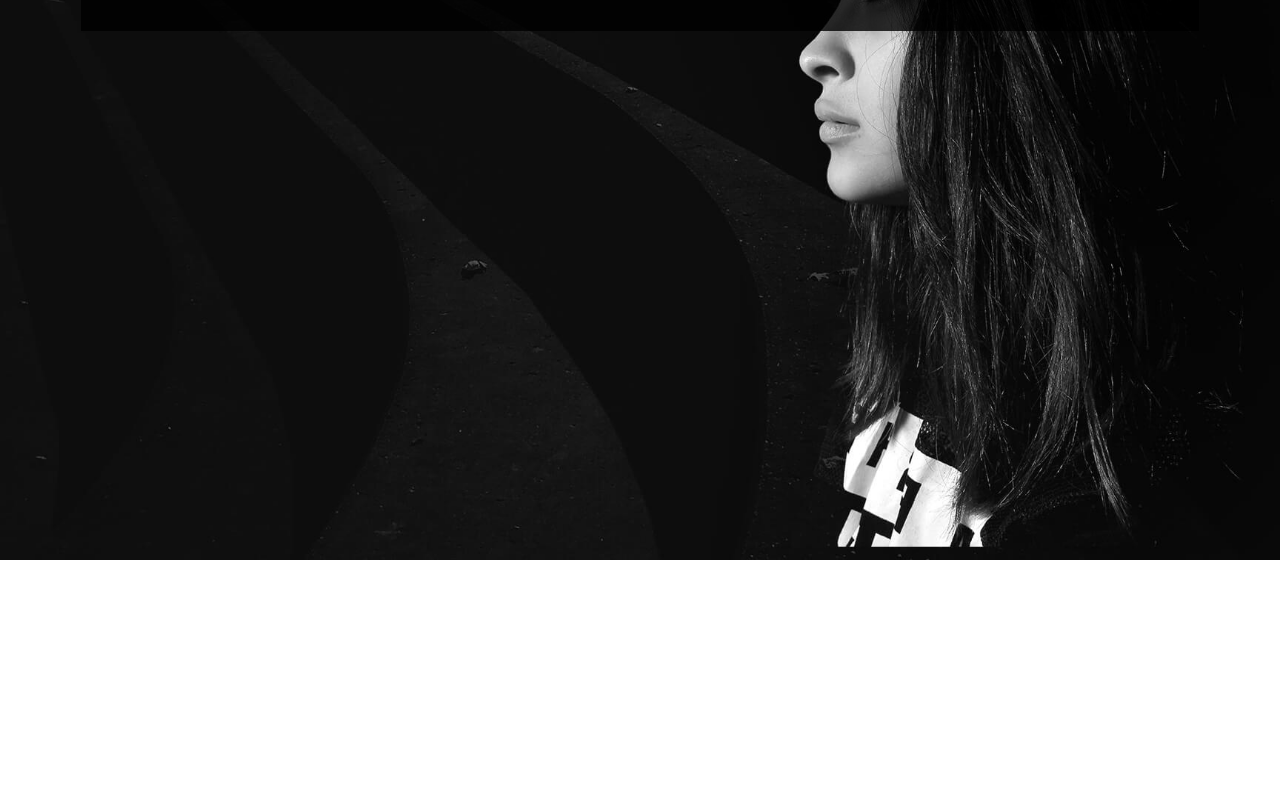
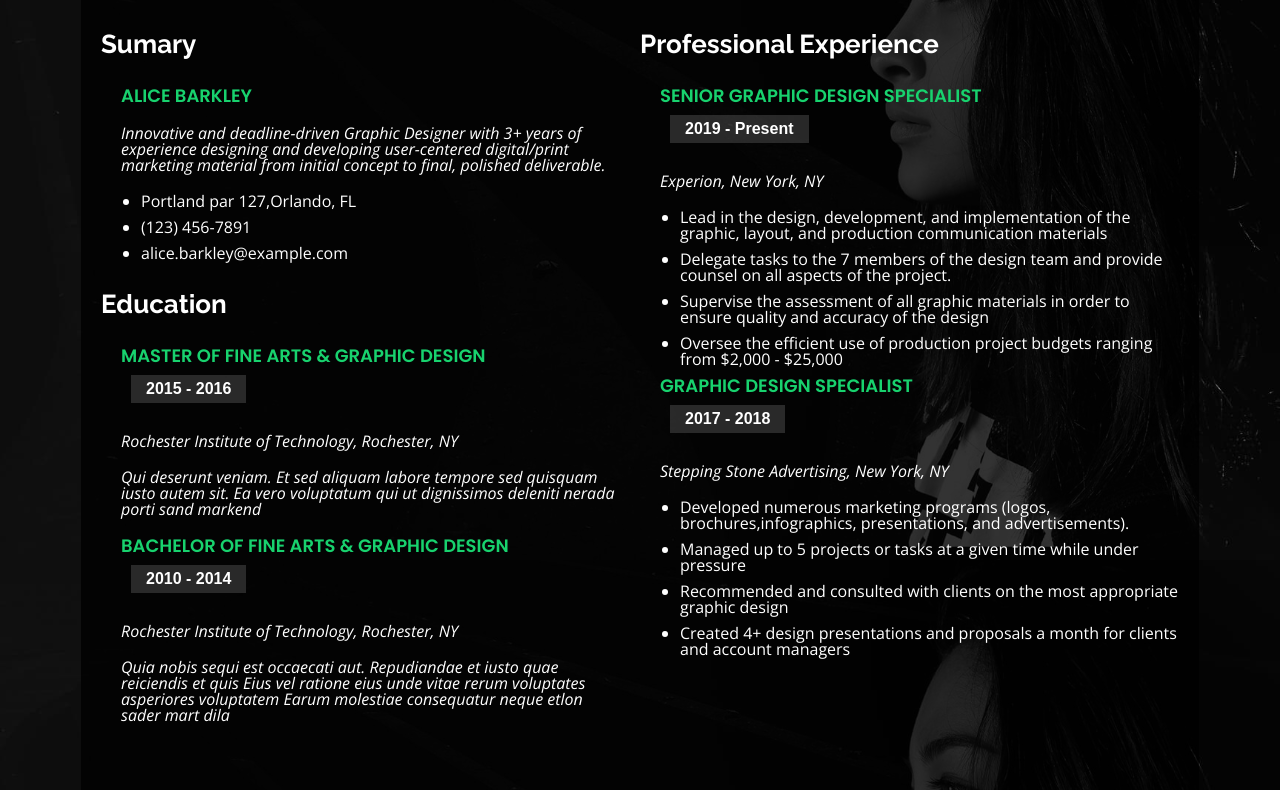
Before and after one commit to SundarRajan851/personal-portfolio, a plain HTML site: page resume.html in a window 1280 px wide. Shown: the part 240-1030 px from the top of the page. Before the commit the page ends 800 px from the top, so only its background shows below. Drawn offline with nearby package versions, Linux system fonts and the light colour scheme.

Commit message:
Add resume

```diff
--- a/css/style.css
+++ b/css/style.css
@@ -316,3 +316,59 @@ h3::after{
 .portfolio2 table{
     margin-left: 20px;
 }
+.resume3{
+    display: flex;
+    margin: 20px 20px;
+    font-family: "Open Sans", sans-serif;
+}
+.resume3 h4{
+    font-size: 20px;
+}
+.resume3-1, .resume3-2{
+    flex-basis: 50%;
+}
+.resume3 h4{
+    font-size: 26px;
+    font-weight: 700;
+    margin-top: 20px;
+    margin-bottom: 20px;
+    color: #fff;
+}
+.resume3 h5{
+    line-height: 18px;
+    font-size: 18px;
+    font-weight: 600;
+    text-transform: uppercase;
+    font-family: "Poppins", sans-serif;
+    color: #18d26e;
+    margin-bottom: 10px;
+    padding-left: 20px;
+}
+.resume3-1-1, .resume3-1-2{
+    padding: 0 0 20px 20px;
+    margin-top: -2px;
+    border-left: 2px solid white;
+    position: relative;
+}
+.resume3 p{
+    margin: 20px;
+    font-size: 16px;
+    font-style: italic;
+}
+.resume3 li{
+    margin-left: 40px;
+    font-size: 16px;
+    padding-bottom: 10px;
+}
+.resume3 button{
+    font-size: 16px;
+    background: rgba(255, 255, 255, 0.15);
+    padding: 5px 15px;
+    display: inline-block;
+    font-weight: 600;
+    margin-bottom: 10px;
+    margin-left: 30px;
+    background-color: solid gray;
+    border: none;
+    color: white;
+}
--- a/resume.html
+++ b/resume.html
@@ -27,6 +27,54 @@
     <div class="resume2">
         <h3>RESUME</h3>
         <h2>CHECK MY RESUME</h2>
+        <div class="resume3">
+            <div class="resume3-1">
+                <h4>Sumary</h4>
+                <div class="resume-3-1-1">
+                    <h5>ALICE BARKLEY</h5>
+                    <p>Innovative and deadline-driven Graphic Designer with 3+ years of experience designing and developing user-centered digital/print marketing material from initial concept to final, polished deliverable.</p>
+                    <ul>
+                        <li>Portland par 127,Orlando, FL</li>
+                        <li>(123) 456-7891</li>
+                        <li>alice.barkley@example.com</li>
+                    </ul>
+                </div>
+                <h4>Education</h4>
+                <div class="resume-3-1-2">
+                    <h5>MASTER OF FINE ARTS & GRAPHIC DESIGN</h5>
+                    <button>2015 - 2016</button>
+                    <p>Rochester Institute of Technology, Rochester, NY</p>
+                    <p>Qui deserunt veniam. Et sed aliquam labore tempore sed quisquam iusto autem sit. Ea vero voluptatum qui ut dignissimos deleniti nerada porti sand markend</p>
+                    <h5>BACHELOR OF FINE ARTS & GRAPHIC DESIGN</h5>
+                    <button>2010 - 2014</button>
+                    <p>Rochester Institute of Technology, Rochester, NY</p>
+                    <p>Quia nobis sequi est occaecati aut. Repudiandae et iusto quae reiciendis et quis Eius vel ratione eius unde vitae rerum voluptates asperiores voluptatem Earum molestiae consequatur neque etlon sader mart dila</p>
+                </div>
+            </div>
+            <div class="resume3-2">
+                <h4>Professional Experience</h4>
+                <div class="resume-3-2-1">
+                    <h5>SENIOR GRAPHIC DESIGN SPECIALIST</h5>
+                    <button>2019 - Present</button>
+                    <p>Experion, New York, NY</p>
+                    <ul>
+                        <li>Lead in the design, development, and implementation of the graphic, layout, and production communication materials</li>
+                        <li>Delegate tasks to the 7 members of the design team and provide counsel on all aspects of the project.</li>
+                        <li>Supervise the assessment of all graphic materials in order to ensure quality and accuracy of the design</li>
+                        <li>Oversee the efficient use of production project budgets ranging from $2,000 - $25,000</li>
+                    </ul>
+                    <h5>GRAPHIC DESIGN SPECIALIST</h5>
+                    <button>2017 - 2018</button>
+                    <p>Stepping Stone Advertising, New York, NY</p>
+                    <ul>
+                        <li>Developed numerous marketing programs (logos, brochures,infographics, presentations, and advertisements).</li>
+                        <li>Managed up to 5 projects or tasks at a given time while under pressure</li>
+                        <li>Recommended and consulted with clients on the most appropriate graphic design</li>
+                        <li>Created 4+ design presentations and proposals a month for clients and account managers</li>
+                    </ul>
+                </div>
+            </div>
+        </div>
     </div>
 </body>
 </html>
```
